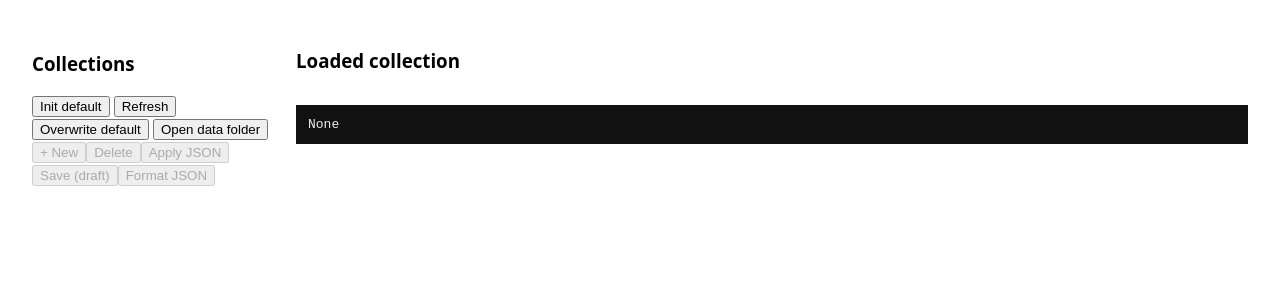
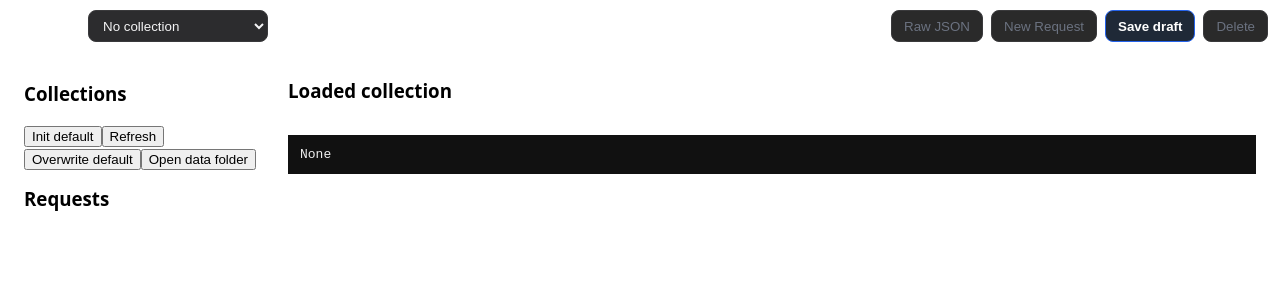
Before and after one commit to GuerL/bifrost, a React (Vite) app: page / in a window 1280 px wide. Shown: the top 300 px of the page. Built offline with nearby package versions, Linux system fonts and the light colour scheme.

Commit message:
CSS - Refactoring

```diff
--- a/index.html
+++ b/index.html
@@ -7,8 +7,8 @@
     <title>Tauri + React + Typescript</title>
   </head>
 
-  <body>
-    <div id="root"></div>
-    <script type="module" src="/src/main.tsx"></script>
+  <body style="margin: 0; overflow: hidden; height: 100vh;">
+  <div id="root" style="height: 100vh;"></div>
+  <script type="module" src="/src/main.tsx"></script>
   </body>
 </html>
--- a/src-tauri/capabilities/default.json
+++ b/src-tauri/capabilities/default.json
@@ -5,6 +5,7 @@
   "windows": ["main"],
   "permissions": [
     "core:default",
-    "opener:default"
+    "opener:default",
+    "core:window:default", "core:window:allow-start-dragging"
   ]
 }
--- a/src/App.tsx
+++ b/src/App.tsx
@@ -10,6 +10,7 @@ import {
     refreshCollections
 } from "./helpers/CollectionsHelper.ts";
 import KeyValueTable from "./KeyValueTable.tsx";
+import TopBar from "./TopBar.tsx";
 
 export type CollectionMeta = {
     version: number;
@@ -218,60 +219,136 @@ export default function App() {
         }
     }
 
+    function onDeleteSelectedRequest() {
+        if (!current || !selectedRequestId) {
+            console.log("FUCK")
+            return;
+        }
+
+        devDelete(current, selectedRequestId, setCurrent, setSelectedRequestId, setResp, setStatus);
+    }
+
+    function onNewRequest() {
+        if (!current) return;
+        devCreate(current, setCurrent, setSelectedRequestId, setResp, setStatus, setSelection);
+    }
+
     return (
-        <div style={{ padding: 24, fontFamily: "system-ui", display: "flex", gap: 24 }}>
+       <>
+           <TopBar
+               collections={collections}
+               currentCollectionId={current?.meta.id ?? null}
+               onSelectCollection={(collectionId) =>
+                   loadCollection(collectionId, setCurrent, setSelectedRequestId, setResp, setStatus)
+               }
+               onSaveDraft={saveDraft}
+               onNewRequest={onNewRequest}
+               onDeleteSelectedRequest={onDeleteSelectedRequest}
+               onOpenRawJson={() => setTab("json")}
+               canSaveDraft={!!current && !!draft}
+               hasDraft={!!draft}
+           />
+
+           <div
+               style={{
+                   height: "calc(100vh - 52px)",
+                   padding: "10px 24px",
+                   fontFamily: "system-ui",
+                   display: "flex",
+                   gap: 24,
+                   overflow: "hidden",
+                   boxSizing: "border-box",
+               }}
+           >
                {/* Sidebar */}
-            <div style={{ width: 240 }}>
+               <div
+                   style={{
+                       display: "flex",
+                       flexDirection: "column",
+                       width: 240,
+                       height: "100%",
+                       minHeight: 0,
+                       flexShrink: 0,
+                   }}
+               >
 
+                  <div>
                       <h3>Collections</h3>
 
-                <button onClick={()=>initDefault(setStatus,setCollections )}>Init default</button>{" "}
-                <button onClick={()=> refreshCollections(setCollections, setStatus)}>Refresh</button>{" "}
-                <button onClick={()=> overwriteDefault(setStatus, setCollections)}>Overwrite default</button>{" "}
+                      <button onClick={()=>initDefault(setStatus,setCollections )}>Init default</button>
+                      <button onClick={()=> refreshCollections(setCollections, setStatus)}>Refresh</button>
+                      <button onClick={()=> overwriteDefault(setStatus, setCollections)}>Overwrite default</button>
                       <button onClick={() => invoke("open_app_data_dir")}>Open data folder</button>
-                <button onClick={()=> devCreate(current, setCurrent, setSelectedRequestId, setResp, setStatus, setSelection)} disabled={!current}>+ New</button>
-                <button onClick={()=>devDelete(current, selectedRequestId, setCurrent, setSelectedRequestId, setResp, setStatus)} disabled={!current || !selectedRequestId}>Delete</button>
+                      {/*<button onClick={()=> devCreate(current, setCurrent, setSelectedRequestId, setResp, setStatus, setSelection)} disabled={!current}>+ New</button>*/}
+                      {/*<button onClick={()=>devDelete(current, selectedRequestId, setCurrent, setSelectedRequestId, setResp, setStatus)} disabled={!current || !selectedRequestId}>Delete</button>*/}
                       {/*<button onClick={saveFromEditor} disabled={!current}>*/}
                       {/*    Save (editor)*/}
                       {/*</button>*/}
-                <button onClick={applyEditorToDraft} disabled={!draft}>
-                    Apply JSON
-                </button>
-                <button onClick={saveDraft} disabled={!current || !draft}>
-                    Save (draft)
-                </button>
-                <button onClick={formatJson} disabled={!current}>Format JSON</button>
 
-                <ul style={{ listStyle:"none", padding:0,  marginTop: 12 }}>
-                    {collections.map((c) => (
-                        <li key={c.id}>
-                            <button onClick={() => loadCollection(c.id, setCurrent, setSelectedRequestId,setResp, setStatus )}>{c.name}</button>
-                        </li>
-                    ))}
-                </ul>
+                      {/*<button onClick={saveDraft} disabled={!current || !draft}>*/}
+                      {/*    Save (draft)*/}
+                      {/*</button>*/}
                   </div>
+                   <div
+                       style={{
+                           display: "flex",
+                           flexDirection: "column",
+                           minHeight: 0,
+                           flex: 1,
+                           overflow: "hidden",
+                       }}
+                   >
+                       <h3 style={{ marginTop: 16, marginBottom: 8, flexShrink: 0 }}>Requests</h3>
 
-            {/* Main */}
-            <div style={{ flex: 1, display: "flex", flexDirection: "column" }}>
-
-                {current && (
-                    <>
-                        <h3 style={{ marginTop: 16 }}>Requests</h3>
-                        <div style={{ display: "flex", flexDirection:"row", gap: 8, flexWrap: "wrap", alignItems: "center" }}>
-                            {current.requests.map((r) => (
+                       <div
+                           style={{
+                               display: "flex",
+                               flexDirection: "column",
+                               gap: 4,
+                               overflowY: "auto",
+                               minHeight: 0,
+                               flex: 1,
+                               paddingRight: 4,
+                           }}
+                       >
+                           {current && current.requests.map((r) => (
                                <button
                                    key={r.id}
                                    onClick={() => {
                                        setSelection(r);
                                    }}
-                                    style={{ fontWeight: r.id === selectedRequestId ? "bold" : "normal" }}
+                                   style={{
+                                       fontWeight: r.id === selectedRequestId ? "bold" : "normal",
+                                       width: "100%",
+                                       padding: "8px",
+                                       textAlign: "left",
+                                       flexShrink: 0,
+                                   }}
                                >
                                    {r.method} {r.name}
                                </button>
                            ))}
+                       </div>
+                   </div>
 
 
                </div>
+
+               {/* Main */}
+               <div
+                   style={{
+                       flex: 1,
+                       display: "flex",
+                       flexDirection: "column",
+                       minWidth: 0,
+                       minHeight: 0,
+                       overflow: "hidden",
+                   }}
+               >
+
+                   {current && (
+                       <>
+
                            <div style={{ display: "flex",justifyContent:"space-between", alignItems: "center", gap: 8, marginTop: 12 }}>
                                <h3>Editor</h3>
                                {selectedRequestId ? (pending ? "⏳ pending" : "✅ idle") : ""}
@@ -310,7 +387,7 @@ export default function App() {
                                <button onClick={() => setTab("headers")} style={{ fontWeight: tab === "headers" ? "bold" : "normal" }}>Headers</button>
                                <button onClick={() => setTab("query")} style={{ fontWeight: tab === "query" ? "bold" : "normal" }}>Query</button>
                                <button onClick={() => setTab("body")} style={{ fontWeight: tab === "body" ? "bold" : "normal" }}>Body</button>
-                            <button onClick={() => setTab("json")} style={{ fontWeight: tab === "json" ? "bold" : "normal" }}>Raw JSON</button>
+                               {/*<button onClick={() => setTab("json")} style={{ fontWeight: tab === "json" ? "bold" : "normal" }}>Raw JSON</button>*/}
                            </div>
                            {tab === "headers" && draft && (
                                <KeyValueTable
@@ -388,6 +465,7 @@ export default function App() {
                            )}
 
                            {tab === "json" && (
+                               <>
                                    <Editor
                                        height="400px"
                                        language="json"
@@ -396,8 +474,23 @@ export default function App() {
                                        onChange={(v) => setEditorText(v ?? "")}
                                        options={{ minimap: { enabled: false }, tabSize: 2 }}
                                    />
+                                   <div style={{ display: "flex", gap: 8 }}>
+                                       <button onClick={applyEditorToDraft} disabled={!draft}>
+                                           Apply JSON
+                                       </button>
+                                       <button onClick={formatJson} disabled={!current}>Format JSON</button>
+                                   </div>
+                               </>
                            )}
-                        <div style={{ display: "flex", gap: 8 , flexDirection: "column" , width:"85 vw" }}>
+                           <div
+                               style={{
+                                   display: "flex",
+                                   gap: 8,
+                                   flexDirection: "column",
+                                   width: "100%",
+                                   minHeight: 0,
+                               }}
+                           >
                                <div style={{ display: "flex", alignItems:"center" , justifyContent:"space-between", gap: 8, marginTop: "2em" }}>
                                    <div >
                                        <h3 style={{margin:0}}>Response</h3>
@@ -424,5 +517,6 @@ export default function App() {
                    )}
                </div>
            </div>
+       </>
     );
 }
--- /dev/null
+++ b/src/TopBar.tsx
@@ -0,0 +1,140 @@
+import {CollectionMeta} from "./App.tsx";
+
+type TopBarProps = {
+    collections: CollectionMeta[];
+    currentCollectionId: string | null;
+    onSelectCollection: (collectionId: string) => void;
+    onSaveDraft: () => void;
+    onNewRequest: () => void;
+    onDeleteSelectedRequest: () => void;
+    onOpenRawJson: () => void;
+    canSaveDraft: boolean;
+    hasDraft: boolean;
+};
+
+export default function TopBar({
+                                   collections,
+                                   currentCollectionId,
+                                   onSelectCollection,
+                                   onSaveDraft,
+                                   onNewRequest,
+                                   onDeleteSelectedRequest,
+                                   onOpenRawJson,
+                                   canSaveDraft,
+                                   hasDraft,
+                               }: TopBarProps) {
+    return (
+        <div
+            data-tauri-drag-region
+            style={{
+                height: 52,
+                display: "flex",
+                alignItems: "center",
+                justifyContent: "space-between",
+                paddingLeft: 88, // espace pour les traffic lights macOS
+                paddingRight: 12,
+                // background: "#1c1c1e",
+                // borderBottom: "1px solid #2c2c2e",
+                userSelect: "none",
+                flexShrink: 0,
+            }}
+        >
+            <div
+                data-tauri-drag-region
+                style={{
+                    display: "flex",
+                    alignItems: "center",
+                    gap: 12,
+                    minWidth: 0,
+                }}
+            >
+
+                <select
+                    value={currentCollectionId ?? ""}
+                    onChange={(e) => onSelectCollection(e.target.value)}
+                    style={{
+                        height: 32,
+                        minWidth: 180,
+                        borderRadius: 8,
+                        border: "1px solid #3a3a3c",
+                        background: "#2c2c2e",
+                        color: "#f4f4f5",
+                        padding: "0 10px",
+                        outline: "none",
+                    }}
+                >
+                    {!currentCollectionId && <option value="">No collection</option>}
+                    {collections.map((collection) => (
+                        <option key={collection.id} value={collection.id}>
+                            {collection.name}
+                        </option>
+                    ))}
+                </select>
+
+
+            </div>
+
+            <div
+                style={{
+                    display: "flex",
+                    alignItems: "center",
+                    gap: 8,
+                }}
+            >
+                <button
+                    onClick={onOpenRawJson}
+                    disabled={!hasDraft}
+                    style={buttonStyle(!hasDraft)}
+                >
+                    Raw JSON
+                </button>
+                <button
+                    onClick={onNewRequest}
+                    disabled={!currentCollectionId}
+                    style={buttonStyle(!currentCollectionId)}
+                >
+                    New Request
+                </button>
+                <button
+                    onClick={onSaveDraft}
+                    disabled={!canSaveDraft}
+                    style={primaryButtonStyle(!canSaveDraft)}
+                >
+                    Save draft
+                </button>
+                <button
+                    onClick={onDeleteSelectedRequest}
+                    disabled={!currentCollectionId}
+                    style={buttonStyle(!currentCollectionId)}
+                >
+                    Delete
+                </button>
+            </div>
+        </div>
+    );
+}
+
+function buttonStyle(disabled: boolean): React.CSSProperties {
+    return {
+        height: 32,
+        padding: "0 12px",
+        borderRadius: 8,
+        border: "1px solid #3a3a3c",
+        background: disabled ? "#2a2a2a" : "#2c2c2e",
+        color: disabled ? "#6b7280" : "#f4f4f5",
+        cursor: disabled ? "not-allowed" : "pointer",
+    };
+}
+
+function primaryButtonStyle(disabled: boolean): React.CSSProperties {
+    return {
+        height: 32,
+        padding: "0 12px",
+        borderRadius: 8,
+        border: "1px solid #2563eb",
+        background: disabled ? "#1f2937" : "#2563eb",
+        color: "#ffffff",
+        cursor: disabled ? "not-allowed" : "pointer",
+        fontWeight: 600,
+    };
+}
```
Also changed, not shown: src-tauri/tauri.conf.json (+11 -2 lines). Lines whose indentation alone changed are shown as unchanged.
